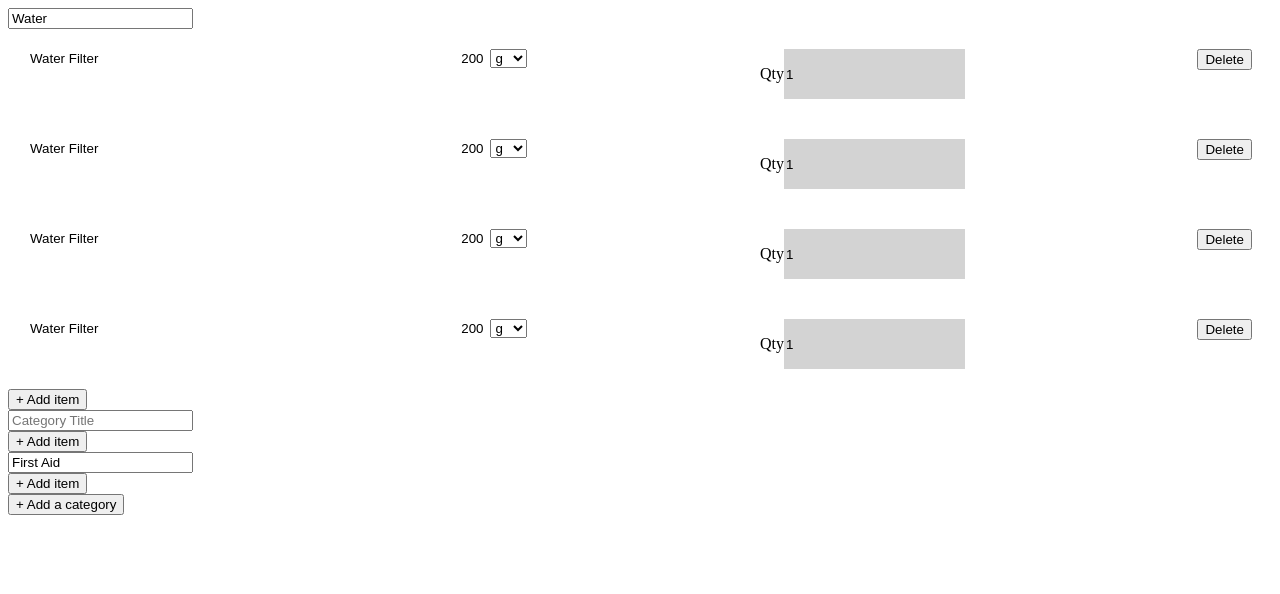
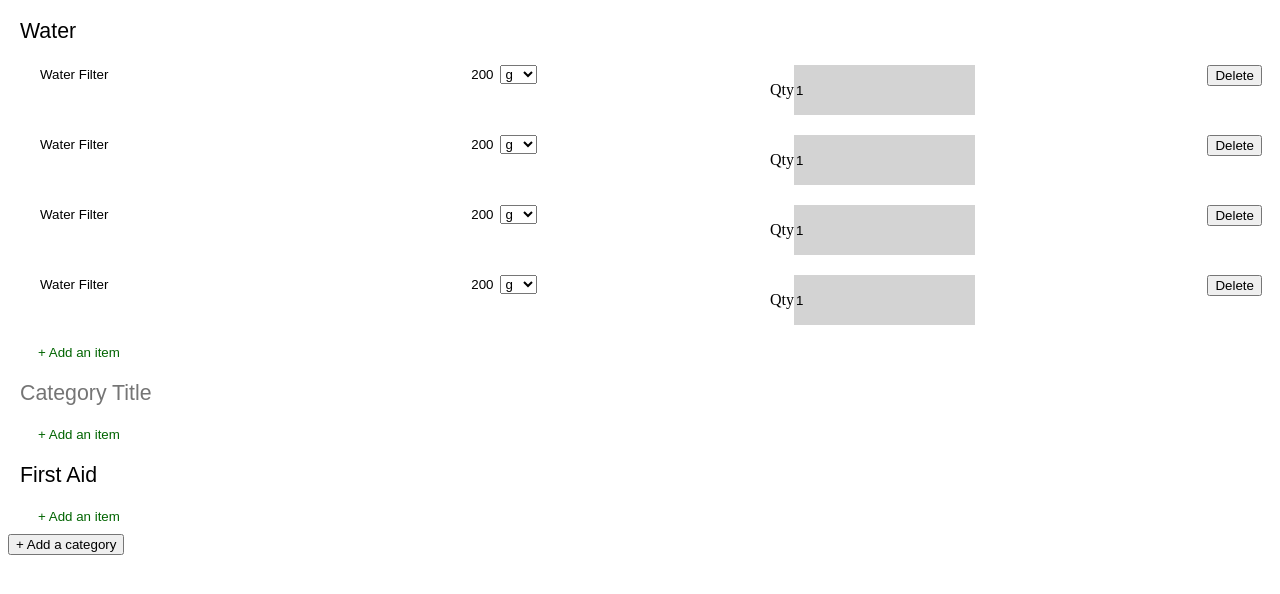
Before and after one commit to mitchHartigan/trekkr, a React (Create React App) app: page / in a window 1280 px wide. Shown: the top 594 px of the page. Built offline with nearby package versions, Linux system fonts and the light colour scheme.

Commit message:
feat: list item styles

```diff
--- a/src/pack/Category/Category.elem.js
+++ b/src/pack/Category/Category.elem.js
@@ -2,9 +2,32 @@ import styled from "styled-components";
 
 export const CategoryContainer = styled.div`
   background-color: ${props =>
-    props.isDraggingOver ? "lightblue" : "transparent"};
+    props.isDraggingOver ? "lightgreen" : "transparent"};
   transition: background-color 0.3s ease;
   display: flex;
   justify-content: center;
   flex-direction: column;
 `;
+
+export const CategoryTitle = styled.input`
+  border: none;
+  font-size: 16pt;
+  margin: 10px;
+`;
+
+export const AddANewItemButton = styled.button`
+  border: none;
+  padding: 10px 10px 10px 10px;
+  margin-left: 30px;
+  width: 10%;
+  text-align: left;
+  background-color: transparent;
+  padding-left: 0px;
+  cursor: pointer;
+  color: darkgreen;
+  &: hover {
+    text-decoration: underline;
+    transition: text-decoration 1s ease;
+  }
+  outline: none;
+`;
--- a/src/pack/Category/Category.js
+++ b/src/pack/Category/Category.js
@@ -1,7 +1,11 @@
 import React, { Component } from "react";
 import { Droppable } from "react-beautiful-dnd";
 import Item from "../Item/Item";
-import { CategoryContainer } from "./Category.elem";
+import {
+  CategoryContainer,
+  CategoryTitle,
+  AddANewItemButton
+} from "./Category.elem";
 
 export default class Category extends Component {
   constructor(props) {
@@ -24,7 +28,7 @@ export default class Category extends Component {
   render() {
     return (
       <div>
-        <input
+        <CategoryTitle
           type="text"
           placeholder="Category Title"
           value={this.state.title}
@@ -53,7 +57,9 @@ export default class Category extends Component {
             </CategoryContainer>
           )}
         </Droppable>
-        <button onClick={this.handleAddItem}>+ Add item</button>
+        <AddANewItemButton onClick={this.handleAddItem}>
+          + Add an item
+        </AddANewItemButton>
       </div>
     );
   }
--- a/src/pack/Item/Item.elem.js
+++ b/src/pack/Item/Item.elem.js
@@ -4,17 +4,17 @@ const colorPrimary = "transparent";
 const colorSecondary = "lightgrey";
 
 export const ItemContainer = styled.div`
-  margin: 10px;
   padding: 10px;
+  padding-left: 30px;
   display: flex;
   flex-direction: row;
   justify-content: space-between;
   background-color: ${props =>
     props.isDragging ? colorSecondary : colorPrimary};
-  transition: background-color 0.1s ease-out;
+  transition: background-color 0.3 ease-out;
   &: hover {
     background-color: ${colorSecondary};
-    transition: none;
+    transition: background-color 0.4s ease-out;
   }
 `;
 
```
